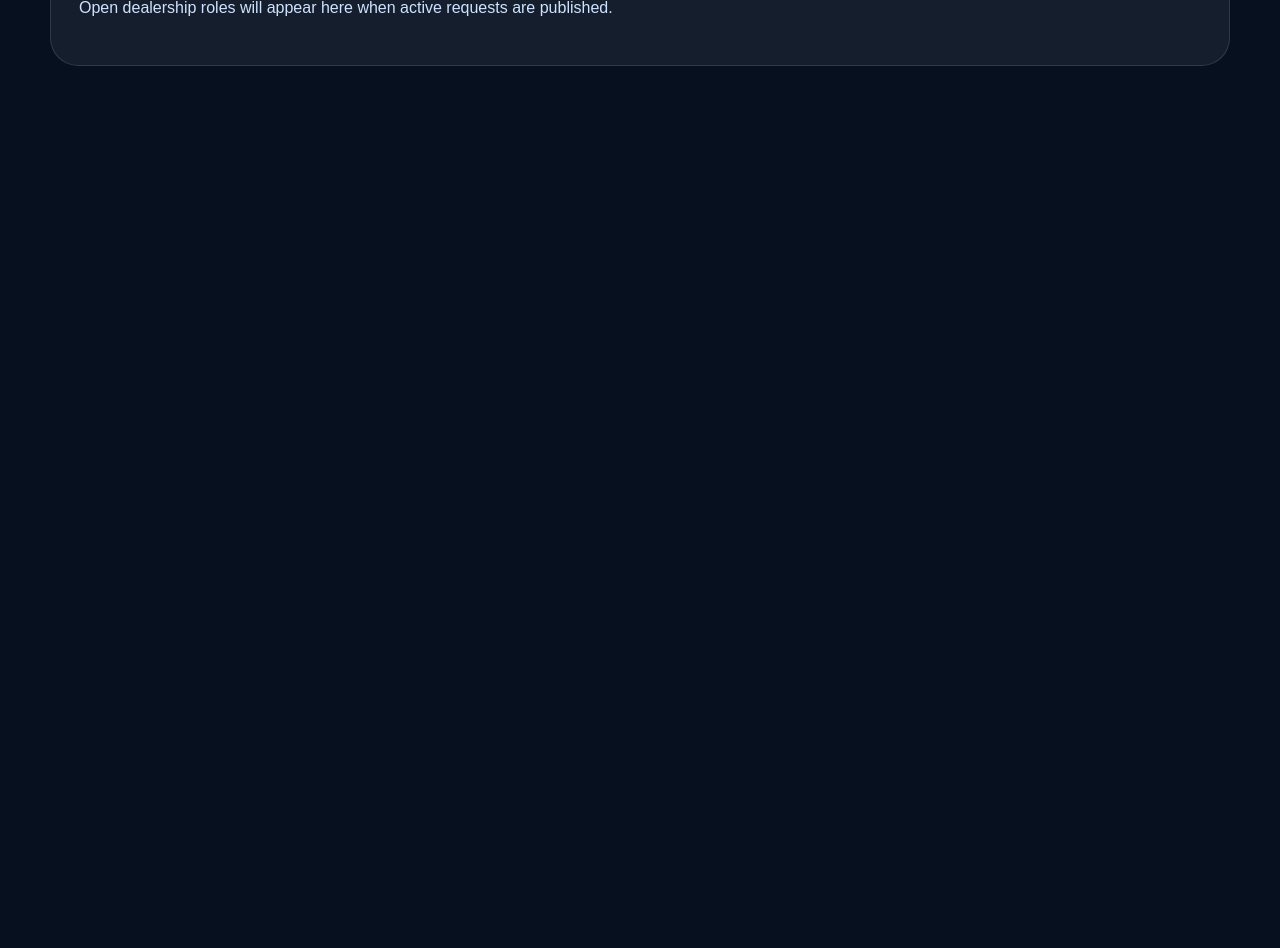
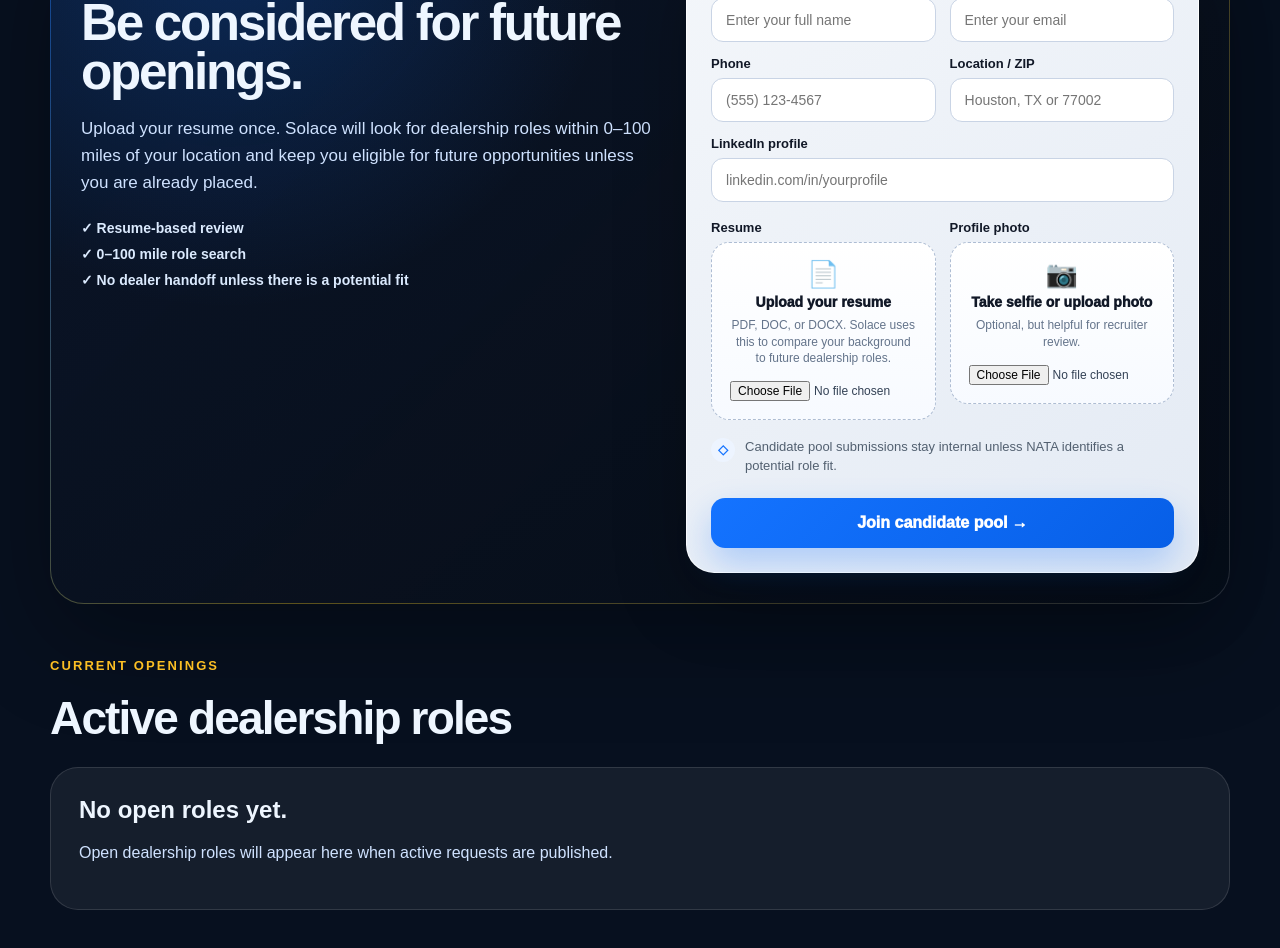
Before and after one commit to zlomke76-del/natatoday, a Next.js app: page /careers in a window 1280 px wide. Shown: the part 560-1508 px from the top of the page. Before the commit the page ends 800 px from the top, so only its background shows below. Built offline with nearby package versions, Linux system fonts and the light colour scheme; no server answers.

Commit message:
Update page.tsx

```diff
--- a/app/careers/page.tsx
+++ b/app/careers/page.tsx
@@ -21,7 +21,8 @@ type Job = {
 export const dynamic = "force-dynamic";
 
 async function getJobs(): Promise<Job[]> {
-  const appUrl = process.env.NEXT_PUBLIC_APP_URL || "https://natatoday.vercel.app";
+  const appUrl =
+    process.env.NEXT_PUBLIC_APP_URL || "https://natatoday.vercel.app";
 
   const res = await fetch(`${appUrl}/api/nata/jobs`, {
     cache: "no-store",
@@ -43,33 +44,124 @@ export default async function CareersPage() {
     <main className="shell">
       <Nav />
 
-      <section
-        style={{
-          width: "min(1180px, calc(100% - 40px))",
-          margin: "0 auto",
-          padding: "72px 0 96px",
-        }}
-      >
+      <section style={pageSectionStyle}>
         <div className="eyebrow">Dealership Careers</div>
 
         <h1>Open dealership roles published by Solace.</h1>
 
         <p className="lede">
-          These are active hiring requests published by Solace on behalf of
-          dealership partners. Some dealerships are listed publicly. Others are
-          handled confidentially when discretion is required.
+          Apply to a current opening or join the NATA candidate pool. Solace can
+          review your profile for dealership opportunities within your area as
+          new roles are published.
         </p>
 
-        <div style={{ display: "grid", gap: 18, marginTop: 40 }}>
+        <div style={candidatePoolCardStyle}>
+          <div style={candidatePoolGridStyle}>
+            <div>
+              <div style={poolBadgeStyle}>Candidate Pool</div>
+              <h2 style={poolTitleStyle}>Be considered for future openings.</h2>
+              <p style={poolCopyStyle}>
+                Upload your resume once. Solace will look for dealership roles
+                within 0–100 miles of your location and keep you eligible for
+                future opportunities unless you are already placed.
+              </p>
+
+              <div style={poolRulesStyle}>
+                <span>✓ Resume-based review</span>
+                <span>✓ 0–100 mile role search</span>
+                <span>✓ No dealer handoff unless there is a potential fit</span>
+              </div>
+            </div>
+
+            <form
+              method="POST"
+              action="/api/nata/candidate-pool"
+              encType="multipart/form-data"
+              style={poolFormStyle}
+            >
+              <div style={formGridStyle}>
+                <Input
+                  label="Full name"
+                  name="name"
+                  placeholder="Enter your full name"
+                  required
+                />
+                <Input
+                  label="Email"
+                  name="email"
+                  type="email"
+                  placeholder="Enter your email"
+                  required
+                />
+                <Input
+                  label="Phone"
+                  name="phone"
+                  placeholder="(555) 123-4567"
+                  required
+                />
+                <Input
+                  label="Location / ZIP"
+                  name="location"
+                  placeholder="Houston, TX or 77002"
+                  required
+                />
+              </div>
+
+              <div style={{ marginTop: 14 }}>
+                <Input
+                  label="LinkedIn profile"
+                  name="linkedin"
+                  placeholder="linkedin.com/in/yourprofile"
+                />
+              </div>
+
+              <div style={uploadGridStyle}>
+                <UploadField
+                  label="Resume"
+                  name="resume"
+                  accept=".pdf,.doc,.docx"
+                  icon="📄"
+                  primary="Upload your resume"
+                  helper="PDF, DOC, or DOCX. Solace uses this to compare your background to future dealership roles."
+                  required
+                />
+
+                <UploadField
+                  label="Profile photo"
+                  name="profile_photo"
+                  accept="image/*"
+                  capture="user"
+                  icon="📷"
+                  primary="Take selfie or upload photo"
+                  helper="Optional, but helpful for recruiter review."
+                />
+              </div>
+
+              <div style={privacyNoticeStyle}>
+                <span style={shieldStyle}>◇</span>
+                <span>
+                  Candidate pool submissions stay internal unless NATA identifies
+                  a potential role fit.
+                </span>
+              </div>
+
+              <button type="submit" style={poolSubmitButtonStyle}>
+                Join candidate pool →
+              </button>
+            </form>
+          </div>
+        </div>
+
+        <div style={sectionHeaderStyle}>
+          <div>
+            <div className="eyebrow">Current Openings</div>
+            <h2 style={openingsTitleStyle}>Active dealership roles</h2>
+          </div>
+        </div>
+
+        <div style={{ display: "grid", gap: 18, marginTop: 22 }}>
           {jobs.length === 0 ? (
-            <div
-              style={{
-                border: "1px solid rgba(255,255,255,0.12)",
-                borderRadius: 28,
-                padding: 28,
-                background: "rgba(255,255,255,0.06)",
-              }}
-            >
+            <div style={emptyStateStyle}>
               <h2 style={{ margin: 0 }}>No open roles yet.</h2>
               <p style={{ color: "#cfe2ff", lineHeight: 1.6 }}>
                 Open dealership roles will appear here when active requests are
@@ -86,45 +178,20 @@ export default async function CareersPage() {
                   : "Jersey Village Chrysler Jeep Dodge Ram");
 
               const location =
-                job.display_location ||
-                job.location ||
-                "Dealership location";
+                job.display_location || job.location || "Dealership location";
 
               return (
                 <Link
                   key={job.id}
                   href={`/careers/${job.slug}`}
-                  style={{
-                    display: "block",
-                    border: "1px solid rgba(255,255,255,0.12)",
-                    borderRadius: 28,
-                    padding: 28,
-                    background: "rgba(255,255,255,0.06)",
-                  }}
+                  style={jobCardStyle}
                 >
-                  <div
-                    style={{
-                      display: "flex",
-                      justifyContent: "space-between",
-                      gap: 18,
-                      flexWrap: "wrap",
-                      alignItems: "flex-start",
-                    }}
-                  >
+                  <div style={jobCardGridStyle}>
                     <div style={{ maxWidth: 780 }}>
-                      <div
-                        style={{
-                          display: "flex",
-                          flexWrap: "wrap",
-                          gap: 10,
-                          alignItems: "center",
-                          marginBottom: 12,
-                        }}
-                      >
+                      <div style={tagRowStyle}>
                         <span
                           style={{
-                            padding: "7px 10px",
-                            borderRadius: 999,
+                            ...roleTagStyle,
                             background: isConfidential
                               ? "rgba(251,191,36,0.14)"
                               : "rgba(20,115,255,0.14)",
@@ -132,10 +199,6 @@ export default async function CareersPage() {
                               ? "1px solid rgba(251,191,36,0.28)"
                               : "1px solid rgba(20,115,255,0.24)",
                             color: isConfidential ? "#fbbf24" : "#d7e8ff",
-                            fontSize: 12,
-                            fontWeight: 950,
-                            letterSpacing: "0.08em",
-                            textTransform: "uppercase",
                           }}
                         >
                           {isConfidential
@@ -156,64 +219,23 @@ export default async function CareersPage() {
                       </p>
 
                       {job.description ? (
-                        <p
-                          style={{
-                            margin: "14px 0 0",
-                            color: "#9fb4d6",
-                            lineHeight: 1.6,
-                          }}
-                        >
-                          {job.description}
-                        </p>
+                        <p style={jobDescriptionStyle}>{job.description}</p>
                       ) : null}
 
                       {isConfidential ? (
-                        <p
-                          style={{
-                            margin: "14px 0 0",
-                            color: "#f8d98b",
-                            lineHeight: 1.6,
-                          }}
-                        >
+                        <p style={confidentialTextStyle}>
                           {job.confidential_note ||
                             "This role is being handled confidentially on behalf of a dealership. Candidate information is reviewed before any dealership handoff."}
                         </p>
                       ) : null}
                     </div>
 
-                    <div style={{ display: "grid", gap: 12, justifyItems: "end" }}>
+                    <div style={jobActionStackStyle}>
                       {job.salary ? (
-                        <div
-                          style={{
-                            padding: "10px 14px",
-                            borderRadius: 999,
-                            background: "rgba(20,115,255,0.14)",
-                            border: "1px solid rgba(20,115,255,0.24)",
-                            color: "#d7e8ff",
-                            fontWeight: 900,
-                            whiteSpace: "nowrap",
-                          }}
-                        >
-                          {job.salary}
-                        </div>
+                        <div style={salaryPillStyle}>{job.salary}</div>
                       ) : null}
 
-                      <span
-                        style={{
-                          display: "inline-flex",
-                          alignItems: "center",
-                          justifyContent: "center",
-                          minHeight: 42,
-                          padding: "0 18px",
-                          borderRadius: 999,
-                          background: "linear-gradient(135deg, #1473ff, #0757c9)",
-                          color: "#fff",
-                          fontWeight: 900,
-                          whiteSpace: "nowrap",
-                        }}
-                      >
-                        Apply for this role
-                      </span>
+                      <span style={applyPillStyle}>Apply for this role</span>
                     </div>
                   </div>
                 </Link>
@@ -225,3 +247,347 @@ export default async function CareersPage() {
     </main>
   );
 }
+
+function Input({
+  label,
+  name,
+  type = "text",
+  required = false,
+  placeholder,
+}: {
+  label: string;
+  name: string;
+  type?: string;
+  required?: boolean;
+  placeholder?: string;
+}) {
+  return (
+    <label>
+      <span style={labelStyle}>{label}</span>
+      <input
+        name={name}
+        type={type}
+        required={required}
+        placeholder={placeholder}
+        style={inputStyle}
+      />
+    </label>
+  );
+}
+
+function UploadField({
+  label,
+  name,
+  accept,
+  capture,
+  helper,
+  primary,
+  icon,
+  required = false,
+}: {
+  label: string;
+  name: string;
+  accept: string;
+  capture?: "user" | "environment";
+  helper: string;
+  primary: string;
+  icon: string;
+  required?: boolean;
+}) {
+  return (
+    <div>
+      <span style={labelStyle}>{label}</span>
+
+      <label style={uploadBoxStyle}>
+        <span style={uploadIconStyle}>{icon}</span>
+        <span style={uploadPrimaryStyle}>{primary}</span>
+        <span style={uploadHelperStyle}>{helper}</span>
+        <input
+          type="file"
+          name={name}
+          accept={accept}
+          capture={capture}
+          required={required}
+          style={fileInputStyle}
+        />
+      </label>
+    </div>
+  );
+}
+
+const pageSectionStyle: React.CSSProperties = {
+  width: "min(1180px, calc(100% - 40px))",
+  margin: "0 auto",
+  padding: "72px 0 96px",
+};
+
+const candidatePoolCardStyle: React.CSSProperties = {
+  marginTop: 38,
+  borderRadius: 34,
+  padding: 1,
+  background:
+    "linear-gradient(135deg, rgba(20,115,255,0.55), rgba(250,204,21,0.35), rgba(255,255,255,0.12))",
+  boxShadow: "0 34px 100px rgba(0,0,0,0.32)",
+};
+
+const candidatePoolGridStyle: React.CSSProperties = {
+  display: "grid",
+  gridTemplateColumns: "minmax(0, 0.9fr) minmax(420px, 0.8fr)",
+  gap: 28,
+  alignItems: "start",
+  borderRadius: 33,
+  padding: 30,
+  background:
+    "radial-gradient(circle at 15% 0%, rgba(20,115,255,0.24), transparent 32%), linear-gradient(145deg, rgba(10,20,38,0.98), rgba(5,12,24,0.98))",
+};
+
+const poolBadgeStyle: React.CSSProperties = {
+  display: "inline-flex",
+  padding: "8px 11px",
+  borderRadius: 999,
+  background: "rgba(250,204,21,0.12)",
+  border: "1px solid rgba(250,204,21,0.26)",
+  color: "#facc15",
+  fontSize: 12,
+  fontWeight: 950,
+  letterSpacing: "0.12em",
+  textTransform: "uppercase",
+};
+
+const poolTitleStyle: React.CSSProperties = {
+  margin: "16px 0 0",
+  fontSize: "clamp(34px, 4vw, 56px)",
+  lineHeight: 0.95,
+  letterSpacing: "-0.045em",
+};
+
+const poolCopyStyle: React.CSSProperties = {
+  color: "#cfe2ff",
+  marginTop: 18,
+  fontSize: 17,
+  lineHeight: 1.6,
+};
+
+const poolRulesStyle: React.CSSProperties = {
+  display: "grid",
+  gap: 10,
+  marginTop: 24,
+  color: "#dbeafe",
+  fontWeight: 850,
+  fontSize: 14,
+};
+
+const poolFormStyle: React.CSSProperties = {
+  borderRadius: 28,
+  padding: 24,
+  background:
+    "linear-gradient(145deg, rgba(248,251,255,0.98), rgba(232,239,249,0.98))",
+  color: "#111827",
+  boxShadow: "0 24px 70px rgba(0,0,0,0.28)",
+  border: "1px solid rgba(255,255,255,0.88)",
+};
+
+const formGridStyle: React.CSSProperties = {
+  display: "grid",
+  gridTemplateColumns: "1fr 1fr",
+  gap: 14,
+};
+
+const labelStyle: React.CSSProperties = {
+  display: "block",
+  color: "#111827",
+  fontWeight: 900,
+  marginBottom: 7,
+  fontSize: 13,
+};
+
+const inputStyle: React.CSSProperties = {
+  width: "100%",
+  padding: "13px 14px",
+  borderRadius: 12,
+  border: "1px solid #c9d4e5",
+  outline: "none",
+  background: "#ffffff",
+  color: "#111827",
+  fontSize: 14,
+  boxShadow: "0 1px 0 rgba(255,255,255,0.9) inset",
+};
+
+const uploadGridStyle: React.CSSProperties = {
+  display: "grid",
+  gridTemplateColumns: "1fr 1fr",
+  gap: 14,
+  marginTop: 18,
+};
+
+const uploadBoxStyle: React.CSSProperties = {
+  minHeight: 138,
+  display: "flex",
+  flexDirection: "column",
+  alignItems: "center",
+  justifyContent: "center",
+  gap: 7,
+  textAlign: "center",
+  border: "1.5px dashed #aebdd3",
+  borderRadius: 18,
+  background: "linear-gradient(180deg, #ffffff, #f7faff)",
+  padding: 18,
+  cursor: "pointer",
+};
+
+const uploadIconStyle: React.CSSProperties = {
+  fontSize: 26,
+  lineHeight: 1,
+};
+
+const uploadPrimaryStyle: React.CSSProperties = {
+  color: "#111827",
+  fontWeight: 950,
+  fontSize: 14,
+};
+
+const uploadHelperStyle: React.CSSProperties = {
+  color: "#64748b",
+  fontSize: 12,
+  lineHeight: 1.35,
+  maxWidth: 220,
+};
+
+const fileInputStyle: React.CSSProperties = {
+  width: "100%",
+  marginTop: 8,
+  color: "#334155",
+  fontSize: 12,
+};
+
+const privacyNoticeStyle: React.CSSProperties = {
+  display: "flex",
+  alignItems: "flex-start",
+  gap: 10,
+  marginTop: 18,
+  color: "#526070",
+  fontSize: 13,
+  lineHeight: 1.45,
+};
+
+const shieldStyle: React.CSSProperties = {
+  width: 24,
+  height: 24,
+  borderRadius: 999,
+  display: "grid",
+  placeItems: "center",
+  background: "#edf4ff",
+  color: "#1473ff",
+  fontWeight: 950,
+  flex: "0 0 auto",
+};
+
+const poolSubmitButtonStyle: React.CSSProperties = {
+  marginTop: 22,
+  width: "100%",
+  padding: "16px",
+  borderRadius: 14,
+  background: "linear-gradient(135deg, #1473ff, #075fe7)",
+  color: "#fff",
+  fontWeight: 950,
+  border: "none",
+  cursor: "pointer",
+  fontSize: 16,
+  boxShadow: "0 16px 34px rgba(20,115,255,0.28)",
+};
+
+const sectionHeaderStyle: React.CSSProperties = {
+  marginTop: 54,
+  display: "flex",
+  alignItems: "end",
+  justifyContent: "space-between",
+  gap: 20,
+};
+
+const openingsTitleStyle: React.CSSProperties = {
+  margin: "8px 0 0",
+  fontSize: "clamp(30px, 4vw, 46px)",
+  letterSpacing: "-0.04em",
+};
+
+const emptyStateStyle: React.CSSProperties = {
+  border: "1px solid rgba(255,255,255,0.12)",
+  borderRadius: 28,
+  padding: 28,
+  background: "rgba(255,255,255,0.06)",
+};
+
+const jobCardStyle: React.CSSProperties = {
+  display: "block",
+  border: "1px solid rgba(255,255,255,0.12)",
+  borderRadius: 28,
+  padding: 28,
+  background: "rgba(255,255,255,0.06)",
+  textDecoration: "none",
+};
+
+const jobCardGridStyle: React.CSSProperties = {
+  display: "flex",
+  justifyContent: "space-between",
+  gap: 18,
+  flexWrap: "wrap",
+  alignItems: "flex-start",
+};
+
+const tagRowStyle: React.CSSProperties = {
+  display: "flex",
+  flexWrap: "wrap",
+  gap: 10,
+  alignItems: "center",
+  marginBottom: 12,
+};
+
+const roleTagStyle: React.CSSProperties = {
+  padding: "7px 10px",
+  borderRadius: 999,
+  fontSize: 12,
+  fontWeight: 950,
+  letterSpacing: "0.08em",
+  textTransform: "uppercase",
+};
+
+const jobDescriptionStyle: React.CSSProperties = {
+  margin: "14px 0 0",
+  color: "#9fb4d6",
+  lineHeight: 1.6,
+};
+
+const confidentialTextStyle: React.CSSProperties = {
+  margin: "14px 0 0",
+  color: "#f8d98b",
+  lineHeight: 1.6,
+};
+
+const jobActionStackStyle: React.CSSProperties = {
+  display: "grid",
+  gap: 12,
+  justifyItems: "end",
+};
+
+const salaryPillStyle: React.CSSProperties = {
+  padding: "10px 14px",
+  borderRadius: 999,
+  background: "rgba(20,115,255,0.14)",
+  border: "1px solid rgba(20,115,255,0.24)",
+  color: "#d7e8ff",
+  fontWeight: 900,
+  whiteSpace: "nowrap",
+};
+
+const applyPillStyle: React.CSSProperties = {
+  display: "inline-flex",
+  alignItems: "center",
+  justifyContent: "center",
+  minHeight: 42,
+  padding: "0 18px",
+  borderRadius: 999,
+  background: "linear-gradient(135deg, #1473ff, #0757c9)",
+  color: "#fff",
+  fontWeight: 900,
+  whiteSpace: "nowrap",
+};
```
